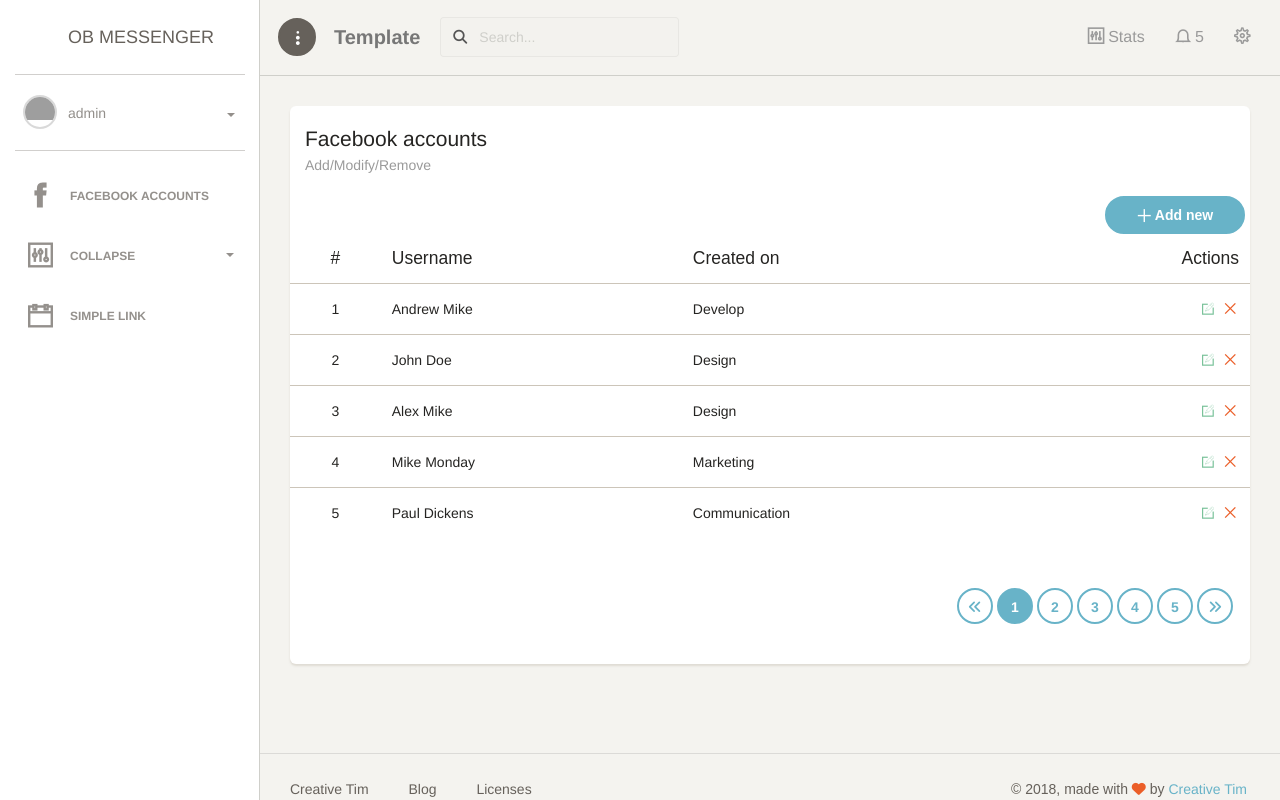
After one commit to kahihia/fbmessenger, a Django app: page /fbaccounts/ in a window 1280 px wide. The commit adds this page. Run offline with Django 3.2, Linux system fonts and the light colour scheme; a user stored in the database is signed in; data comes from the database, SQL or seed files in the repository; both versions use the stored data as it was after the commit; some libraries are stand-ins or nearby versions; grey boxes are pictures that could not be loaded.

Commit message:
Facebook account add.

```diff
--- /dev/null
+++ b/fbautomation/userarea/static/assets/js/app.js
@@ -0,0 +1,71 @@
+$( document  ).ready(function() {
+    function  new_account_callback(response){
+        if (response.success === true){
+
+            type = 'success',
+            html = 'Account saved successfully.'
+        } else {
+            type = 'warning',
+            html = 'Could not save account.'
+
+        }
+                        swal({
+                            type: type,
+                            html: html,
+                            confirmButtonClass: 'btn btn-success btn-fill',
+                            buttonsStyling: false
+
+                        }).then(function(result){
+                            location.reload();
+                        })
+
+    }
+
+    function save_new_account(username, password, callback){
+        if (username && password){
+            $.ajax({
+                url: "/ajax/new/fbaccount/",
+                method: "POST",
+                data: {csrfmiddlewaretoken: $("input[name=csrfmiddlewaretoken]").val(),
+                    username: username,
+                    password: password },
+                success: callback
+
+            });
+        }
+    }
+
+
+    app = {
+        show_swal: function (type, data){
+            if(type == "new-account"){
+
+                swal({
+                        title: 'Add Facebook Account',
+                        html: '<div class="form-group">' +
+                            '<label>Username <label>'+
+                                  '<input id="id_username" type="text" name="username" class="form-control" />' +
+                              '</div>'+
+                             '<div class="form-group">' +
+                            '<label>Password <label>'+
+                                  '<input id="id_password" type="password" name="password" class="form-control" />' +
+                              '</div>' ,
+                        showCancelButton: true,
+                        confirmButtonClass: 'btn btn-success btn-fill',
+                        cancelButtonClass: 'btn btn-danger btn-fill',
+                        buttonsStyling: false
+                    }).then(function(result) {
+                        username = $("#id_username").val();
+                        password = $("#id_password").val();
+                        save_new_account(username, password, new_account_callback);
+                    }).catch(swal.noop)
+            }
+    } // end show_swal
+
+    } // end of app.
+
+
+
+
+
+});
--- a/fbautomation/userarea/templates/base_generic.html
+++ b/fbautomation/userarea/templates/base_generic.html
@@ -23,7 +23,7 @@
 
     <!--  Fonts and icons     -->
     <link href="http://maxcdn.bootstrapcdn.com/font-awesome/latest/css/font-awesome.min.css" rel="stylesheet">
-    <link href='https://fonts.googleapis.com/css?family=Muli:400,300' rel='stylesheet' type='text/css'>
+    <!-- <link href='https://fonts.googleapis.com/css?family=Muli:400,300' rel='stylesheet' type='text/css'> -->
     <link href="{% static 'assets/css/themify-icons.css' %}" rel="stylesheet">
     {% endblock %}
 </head>
@@ -43,7 +43,7 @@
 				</a>
 
                 <a href="{% url 'index' %}" class="simple-text logo-normal">
-                    FB Automation
+                    OB MESSENGER
 				</a>
 			</div>
 	    	<div class="sidebar-wrapper">
@@ -92,6 +92,12 @@
 	                </div>
 	            </div>
 	            <ul class="nav">
+	                <li>
+                        <a href="{% url 'fbaccounts' %}">
+	                        <i class="ti-facebook"></i>
+	                        <p>Facebook accounts</p>
+	                    </a>
+	                </li>
 					<li>
 	                    <a data-toggle="collapse" href="#dashboardOverview">
 	                        <i class="ti-panel"></i>
@@ -273,7 +279,7 @@
 	<script src="{% static 'assets/js/jquery-jvectormap.js' %}"></script>
 
 	<!--  Google Maps Plugin    -->
-	<script src="https://maps.googleapis.com/maps/api/js?key=YOUR_KEY_HERE"></script>
+	<!-- <script src="https://maps.googleapis.com/maps/api/js?key=YOUR_KEY_HERE"></script> -->
 
 	<!-- Wizard Plugin    -->
 	<script src="{% static 'assets/js/jquery.bootstrap.wizard.min.js' %}"></script>
@@ -292,6 +298,7 @@
 
 	<!-- Paper Dashboard PRO DEMO methods, don't include it in your project! -->
     <script src="{% static 'assets/js/demo.js' %}"></script>
+    <script src="{% static 'assets/js/app.js' %}"></script>
     {% endblock %}
 
 </html>
--- /dev/null
+++ b/fbautomation/userarea/templates/facebook_accounts.html
@@ -0,0 +1,122 @@
+{% extends "base_generic.html" %}
+{% load static %}
+    {% block content %}
+	        <div class="content">
+	            <div class="container-fluid">
+	                <div class="row">
+	                    <div class="col-md-12">
+	                        <div class="card">
+	                            <div class="card-header">
+	                                <h4 class="card-title">Facebook accounts</h4>
+	                                <p class="category">Add/Modify/Remove</p>
+	                            </div>
+	                            <div class="card-content table-responsive table-full-width">
+                                    <div class="col-md-2 pull-right">
+                                        {% csrf_token %}
+                                        <button onclick="app.show_swal('new-account')" class="btn btn-wd btn-info btn-fill">
+                                            <span class="btn-label">
+                                                <i class="ti-plus"></i>
+                                            </span> Add new </button>
+                                    </div>
+	                                <table class="table">
+	                                    <thead>
+                                            </tr>
+	                                        <tr>
+	                                            <th class="text-center">#</th>
+	                                            <th>Username</th>
+	                                            <th>Created on</th>
+	                                            <th class="text-right">Actions</th>
+	                                        </tr>
+	                                    </thead>
+	                                    <tbody>
+	                                        <tr>
+	                                            <td class="text-center">1</td>
+	                                            <td>Andrew Mike</td>
+	                                            <td>Develop</td>
+	                                            <td class="td-actions text-right">
+	                                                <a href="#" rel="tooltip" title="Edit Profile" class="btn btn-success btn-simple btn-xs">
+	                                                    <i class="ti-pencil-alt"></i>
+	                                                </a>
+	                                                <a href="#" rel="tooltip" title="Remove" class="btn btn-danger btn-simple btn-xs">
+	                                                    <i class="ti-close"></i>
+	                                                </a>
+	                                            </td>
+	                                        </tr>
+	                                        <tr>
+	                                            <td class="text-center">2</td>
+	                                            <td>John Doe</td>
+	                                            <td>Design</td>
+	                                            <td class="td-actions text-right">
+	                                                <a href="#" rel="tooltip" title="Edit Profile" class="btn btn-success btn-simple btn-xs">
+	                                                    <i class="ti-pencil-alt"></i>
+	                                                </a>
+	                                                <a href="#" rel="tooltip" title="Remove" class="btn btn-danger btn-simple btn-xs">
+	                                                    <i class="ti-close"></i>
+	                                                </a>
+	                                            </td>
+	                                        </tr>
+	                                        <tr>
+	                                            <td class="text-center">3</td>
+	                                            <td>Alex Mike</td>
+	                                            <td>Design</td>
+	                                            <td class="td-actions text-right">
+	                                                <a href="#" rel="tooltip" title="Edit Profile" class="btn btn-success btn-simple btn-xs">
+	                                                    <i class="ti-pencil-alt"></i>
+	                                                </a>
+	                                                <a href="#" rel="tooltip" title="Remove" class="btn btn-danger btn-simple btn-xs">
+	                                                    <i class="ti-close"></i>
+	                                                </a>
+	                                            </td>
+	                                        </tr>
+	                                        <tr>
+	                                            <td class="text-center">4</td>
+	                                            <td>Mike Monday</td>
+	                                            <td>Marketing</td>
+	                                            <td class="td-actions text-right">
+	                                                <a href="#" rel="tooltip" title="Edit Profile" class="btn btn-success btn-simple btn-xs">
+	                                                    <i class="ti-pencil-alt"></i>
+	                                                </a>
+	                                                <a href="#" rel="tooltip" title="Remove" class="btn btn-danger btn-simple btn-xs">
+	                                                    <i class="ti-close"></i>
+	                                                </a>
+	                                            </td>
+	                                        </tr>
+	                                        <tr>
+	                                            <td class="text-center">5</td>
+	                                            <td>Paul Dickens</td>
+	                                            <td>Communication</td>
+	                                            <td class="td-actions text-right">
+	                                                <a href="#" rel="tooltip" title="Edit Profile" class="btn btn-success btn-simple btn-xs">
+	                                                    <i class="ti-pencil-alt"></i>
+	                                                </a>
+	                                                <a href="#" rel="tooltip" title="Remove" class="btn btn-danger btn-simple btn-xs">
+	                                                    <i class="ti-close"></i>
+	                                                </a>
+	                                            </td>
+	                                        </tr>
+	                                    </tbody>
+	                                </table>
+	                            </div>
+                                <div class="card-footer text-right">
+
+											<ul class="pagination pagination-info">
+					                          <li><a href="#pdp"><i class="fa fa-angle-double-left" aria-hidden="true"></i></a></li>
+					                          <li class="active"><a href="#pdp">1</a></li>
+					                          <li><a href="#pdp">2</a></li>
+					                          <li><a href="#pdp">3</a></li>
+					                          <li><a href="#pdp">4</a></li>
+					                          <li><a href="#pdp">5</a></li>
+					                          <li><a href="#pdp"><i class="fa fa-angle-double-right" aria-hidden="true"></i></a></li>
+											</ul>
+
+                                </div>
+	                        </div>
+
+	                    </div>
+	                    </div>
+	                </div>
+	                </div>
+
+
+
+{% endblock %}
--- a/fbautomation/userarea/urls.py
+++ b/fbautomation/userarea/urls.py
@@ -7,4 +7,7 @@ urlpatterns = [
     url(r'^$', views.index, name='index'),
     url(r'^accounts/signup/$', views.signup, name='signup'),
     url(r'^profile/$', views.profile, name='profile'),
+    url(r'^fbaccounts/$', views.facebook_accounts, name='fbaccounts'),
+    url(r'^create/fbaccount/$', views.CreateFacebookAccount.as_view(), name='create_fbaccount'),
+    url(r'^ajax/new/fbaccount/$', views.new_fbaccount, name='new_fbaccount'),
 ]
--- a/fbautomation/userarea/views.py
+++ b/fbautomation/userarea/views.py
@@ -1,13 +1,24 @@
 from django.shortcuts import render
-# from django.views import generic
+from django.views import generic
 from django.contrib.auth.decorators import login_required
 from django.contrib.auth import login, authenticate, update_session_auth_hash
 from django.contrib import messages
+from django.http import JsonResponse
 # from django.contrib.auth.mixins import LoginRequiredMixin
 from django.shortcuts import redirect
-from .forms import SignupForm, PasswordChangeForm, UserForm, UserAvatarForm
+from .forms import SignupForm, PasswordChangeForm, UserForm, UserAvatarForm, FacebookAccountForm
 from .models import Avatar
 
+
+class CreateFacebookAccount(generic.CreateView):
+    form_class = FacebookAccountForm
+    template_name = "create_facebook_account.html"
+
+
+@login_required
+def facebook_accounts(request):
+
+    return render(request, "facebook_accounts.html")
 
 
 @login_required
@@ -70,3 +81,20 @@ def profile(request):
     return render(request, "profile.html", {"password_form": password_form,
                                             "user_form": user_form,
                                             "avatar_form": avatar_form})
+
+@login_required
+def new_fbaccount(request):
+    if request.POST:
+        facebook_account_form = FacebookAccountForm(request.POST)
+        if facebook_account_form.is_valid():
+            facebook_account_form.save(commit=False)
+            facebook_account_form.user = request.user
+            facebook_account_form.save()
+            data = {"success": True}
+
+        else:
+            data = {"success": False,
+                    "error_message": facebook_account_form.errors}
+        return JsonResponse(data)
+    else:
+        return JsonResponse({"status": "You are not allowed to view this pag."})
```
Also changed, not shown: fbautomation/userarea/forms.py (+13 -1 lines), fbautomation/userarea/templates/create_facebook_account.html (added, +7 -0 lines), fbautomation/userarea/templates/dashboard.html (+0 -7 lines), fbautomation/db.sqlite3, fbautomation/userarea/templates/components/sweet-alert.html (line endings or trailing spaces).
